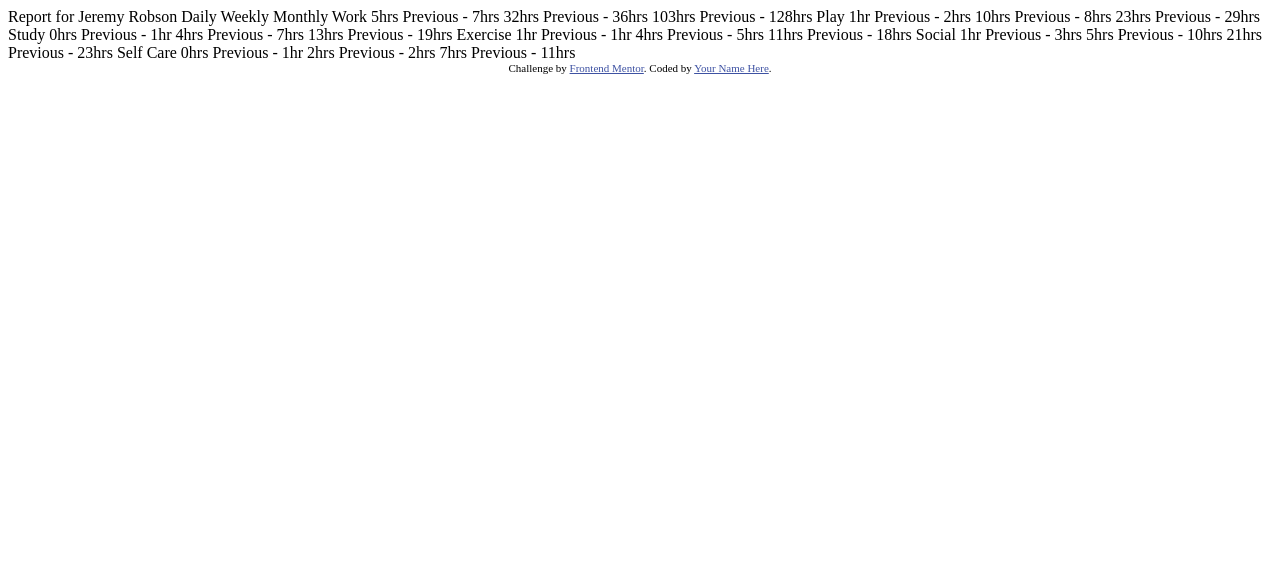
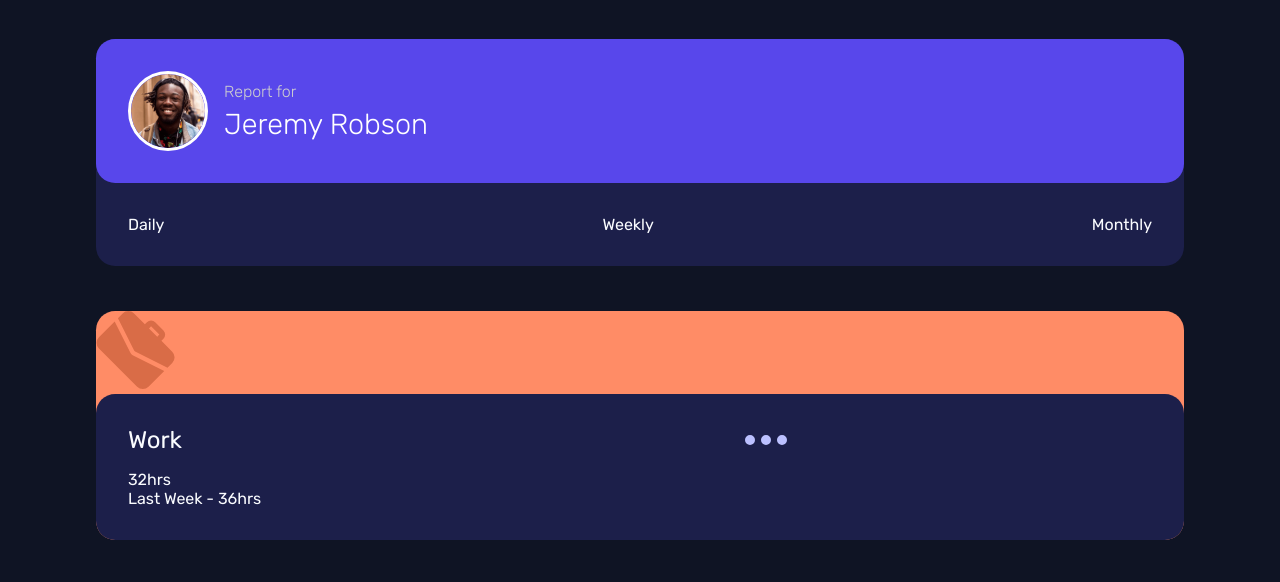
Before and after one commit to riyas2309/time-tracking-dashboard-main, a plain HTML site: page index.html in a window 1280 px wide. Shown: the top 582 px of the page. Drawn offline with Linux system fonts and the light colour scheme.

Commit message:
completed the styles for the top two container

```diff
--- a/index.html
+++ b/index.html
@@ -1,80 +1,102 @@
 <!DOCTYPE html>
 <html lang="en">
   <head>
-  <meta charset="UTF-8">
-  <meta name="viewport" content="width=device-width, initial-scale=1.0"> <!-- displays site properly based on user's device -->
-
-  <link rel="icon" type="image/png" sizes="32x32" href="./images/favicon-32x32.png">
-
+    <meta charset="UTF-8" />
+    <meta name="viewport" content="width=device-width, initial-scale=1.0" />
+    <link
+      rel="icon"
+      type="image/png"
+      sizes="32x32"
+      href="./images/favicon-32x32.png"
+    />
     <title>Frontend Mentor | Time tracking dashboard</title>
-
-  <!-- Feel free to remove these styles or customise in your own stylesheet 👍 -->
-  <style>
-    .attribution { font-size: 11px; text-align: center; }
-    .attribution a { color: hsl(228, 45%, 44%); }
-  </style>
+    <link rel="stylesheet" href="style.css" />
   </head>
   <body>
+    <div class="usercontainer">
+      <div class="profile-container">
+        <img src="./images/image-jeremy.png" alt="userprofile" />
+        <h1>Report for<br /><span>Jeremy Robson</span></h1>
+      </div>
+      <div class="buttons">
+        <p>Daily</p>
+        <p>Weekly</p>
+        <p>Monthly</p>
+      </div>
+    </div>
+    <div class="work-container">
+      <img src="./images/icon-work.svg" alt="work background" />
+      <div class="inner-container">
+        <div class="inner">
+          <p>Work</p>
+          <img src="./images/icon-ellipsis.svg" alt="" />
+        </div>
+        <p class="current-week">32hrs</p>
+        <p class="last-week">Last Week - 36hrs</p>
+        <p></p>
+      </div>
+    </div>
 
-  Report for
-  Jeremy Robson
-
-  Daily
-  Weekly
-  Monthly
-
-  Work
-  5hrs <!-- daily -->
-  Previous - 7hrs <!-- daily -->
-  32hrs <!-- weekly -->
-  Previous - 36hrs <!-- weekly -->
-  103hrs <!-- monthly -->
-  Previous - 128hrs <!-- monthly -->
-
-  Play
-  1hr <!-- daily -->
-  Previous - 2hrs <!-- daily -->
-  10hrs <!-- weekly -->
-  Previous - 8hrs <!-- weekly -->
-  23hrs <!-- monthly -->
-  Previous - 29hrs <!-- monthly -->
-
-  Study
-  0hrs <!-- daily -->
-  Previous - 1hr <!-- daily -->
-  4hrs <!-- weekly -->
-  Previous - 7hrs <!-- weekly -->
-  13hrs <!-- monthly -->
-  Previous - 19hrs <!-- monthly -->
-
-  Exercise
-  1hr <!-- daily -->
-  Previous - 1hr <!-- daily -->
-  4hrs <!-- weekly -->
-  Previous - 5hrs <!-- weekly -->
-  11hrs <!-- monthly -->
-  Previous - 18hrs <!-- monthly -->
-
-  Social
-  1hr <!-- daily -->
-  Previous - 3hrs <!-- daily -->
-  5hrs <!-- weekly -->
-  Previous - 10hrs <!-- weekly -->
-  21hrs <!-- monthly -->
-  Previous - 23hrs <!-- monthly -->
-
-  Self Care
-  0hrs <!-- daily -->
-  Previous - 1hr <!-- daily -->
-  2hrs <!-- weekly -->
-  Previous - 2hrs <!-- weekly -->
-  7hrs <!-- monthly -->
-  Previous - 11hrs <!-- monthly -->
-
-
-  <div class="attribution">
-    Challenge by <a href="https://www.frontendmentor.io?ref=challenge" target="_blank">Frontend Mentor</a>.
-    Coded by <a href="#">Your Name Here</a>.
+    <div class="play-container">
+      <img src="./images/icon-play.svg" alt="play background" />
+      <div class="play">
+        <div class="inner-play">
+          <h1>Play</h1>
+          <img src="./images/icon-ellipsis.svg" alt="" />
         </div>
+        <p class="current-week">32hrs</p>
+        <p class="last-week">Last Week - 36hrs</p>
+        <p></p>
+      </div>
+    </div>
+    <!--
+    <div class="study-container">
+      <img src="./images/icon-study.svg" alt="study background" />
+      <div class="study">
+        <div class="inner-study">
+          <h1>Study</h1>
+          <img src="./images/icon-ellipsis.svg" alt="" />
+        </div>
+        <p class="current-week">32hrs</p>
+        <p class="last-week">Last Week - 36hrs</p>
+        <p></p>
+      </div>
+    </div>
+    <div class="exercise-container">
+      <img src="./images/icon-exercise.svg" alt="exercise background" />
+      <div class="exercise">
+        <div class="inner-exercise">
+          <h1>Exercise</h1>
+          <img src="./images/icon-ellipsis.svg" alt="" />
+        </div>
+        <p class="current-week">32hrs</p>
+        <p class="last-week">Last Week - 36hrs</p>
+        <p></p>
+      </div>
+    </div>
+    <div class="social-container">
+      <img src="./images/icon-social.svg" alt="social background" />
+      <div class="social">
+        <div class="inner-social">
+          <h1>Social</h1>
+          <img src="./images/icon-ellipsis.svg" alt="" />
+        </div>
+        <p class="current-week">32hrs</p>
+        <p class="last-week">Last Week - 36hrs</p>
+        <p></p>
+      </div>
+    </div>
+    <div class="selfcare-container">
+      <img src="./images/icon-self-care.svg" alt="selfcare background" />
+      <div class="selfcare">
+        <div class="inner-selfcare">
+          <h1>selfcare</h1>
+          <img src="./images/icon-ellipsis.svg" alt="" />
+        </div>
+        <p class="current-week">32hrs</p>
+        <p class="last-week">Last Week - 36hrs</p>
+        <p></p>
+      </div>
+    </div> -->
   </body>
 </html>
--- /dev/null
+++ b/style.css
@@ -0,0 +1,94 @@
+@import url("https://fonts.googleapis.com/css2?family=Rubik:wght@300;400;500&display=swap");
+:root {
+  --Blue: hsl(246, 80%, 60%);
+  --Light-red-work: hsl(15, 100%, 70%);
+  --Soft-blue-play: hsl(195, 74%, 62%);
+  --Light-red-study: hsl(348, 100%, 68%);
+  --Lime-green-exercise: hsl(145, 58%, 55%);
+  --Violet-social: hsl(264, 64%, 52%);
+  --Soft-orange-self-care: hsl(43, 84%, 65%);
+  --Very-dark-blue: hsl(226, 43%, 10%);
+  --Dark-blue: hsl(235, 46%, 20%);
+  --Desaturated-blue: hsl(235, 45%, 61%);
+  --Pale-Blue: hsl(236, 100%, 87%);
+  font-family: "Rubik", sans-serif;
+  font-size: 16px;
+}
+*,
+::before,
+::after {
+  margin: 0;
+  padding: 0;
+  box-sizing: border-box;
+}
+body {
+  background: var(--Very-dark-blue);
+  display: grid;
+  place-items: center;
+  min-height: 100vh;
+  padding: 1rem;
+  color: #fafcffff;
+}
+.usercontainer {
+  background: var(--Dark-blue);
+  display: flex;
+  min-width: 85vw;
+  border-radius: 1.2rem;
+  flex-direction: column;
+}
+.profile-container img {
+  max-width: 5rem;
+  max-height: 5rem;
+  border: 3px solid #ffff;
+  border-radius: 50%;
+}
+.profile-container {
+  display: flex;
+  background: var(--Blue);
+  width: 100%;
+  padding: 2rem;
+  border-radius: 1.2rem;
+  text-wrap: nowrap;
+  align-items: center;
+}
+.profile-container h1 {
+  margin-left: 1rem;
+  font-weight: 300;
+  font-size: 1rem;
+  line-height: 2rem;
+  color: rgb(207, 207, 207);
+}
+.profile-container span {
+  font-size: 1.8rem;
+  color: #ffff;
+}
+.buttons {
+  display: flex;
+  align-items: center;
+  justify-content: space-between;
+  padding: 2rem 2rem;
+}
+.work-container,
+.container {
+  background: var(--Light-red-work);
+  width: 85vw;
+  border-radius: 1.2rem;
+}
+.inner-container {
+  width: 100%;
+  background: var(--Dark-blue);
+  border-radius: 1.2rem;
+  padding: 2rem;
+}
+.inner {
+  display: flex;
+  align-items: center;
+  font-weight: 400;
+  font-size: 1.5rem;
+  padding-bottom: 1rem;
+}
+.inner img {
+  width: 2.6rem;
+  height: 0.65rem;
+  margin-left: 55%;
+}
```
Also changed, not shown: 1 other file. Lines whose indentation alone changed are shown as unchanged.
